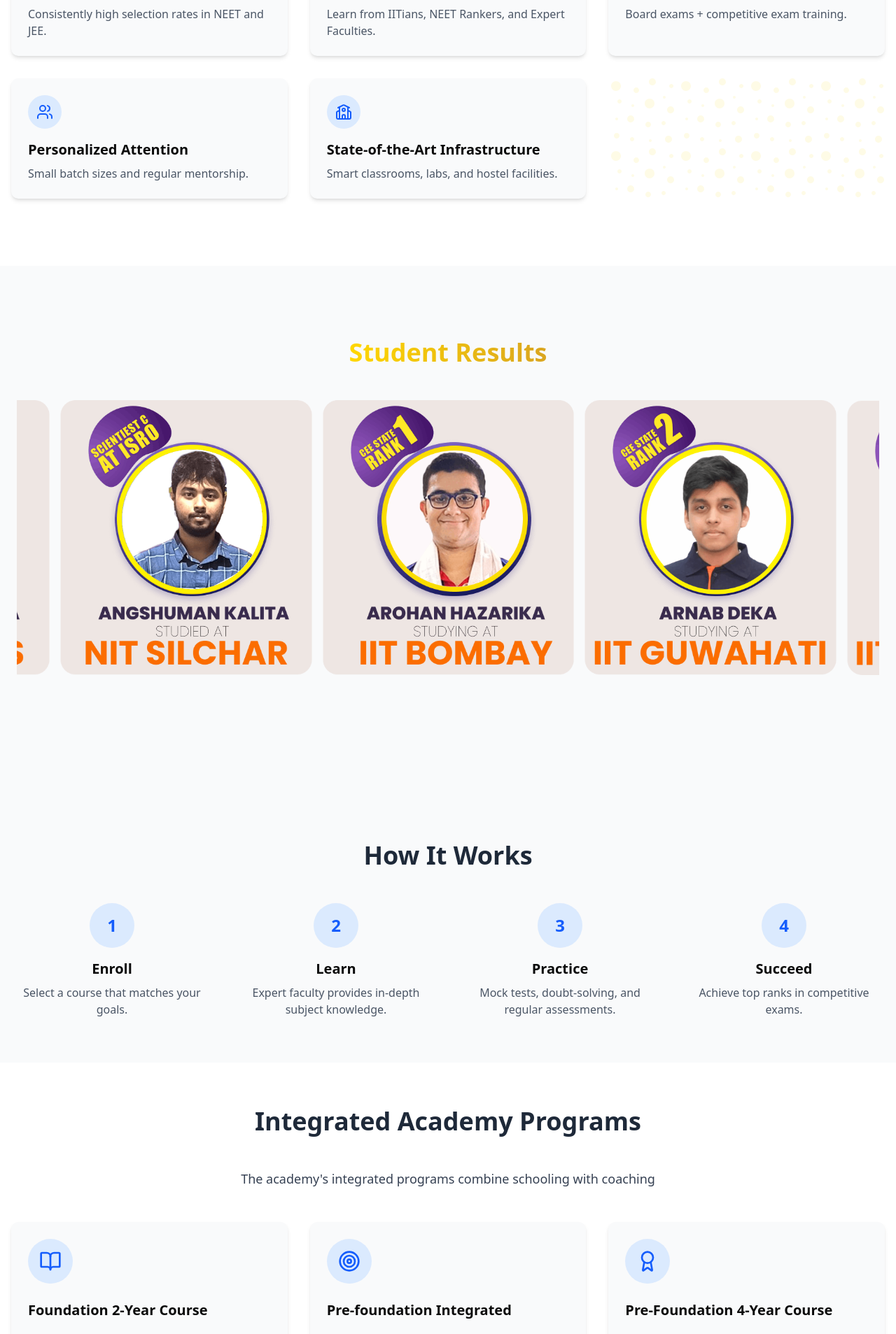
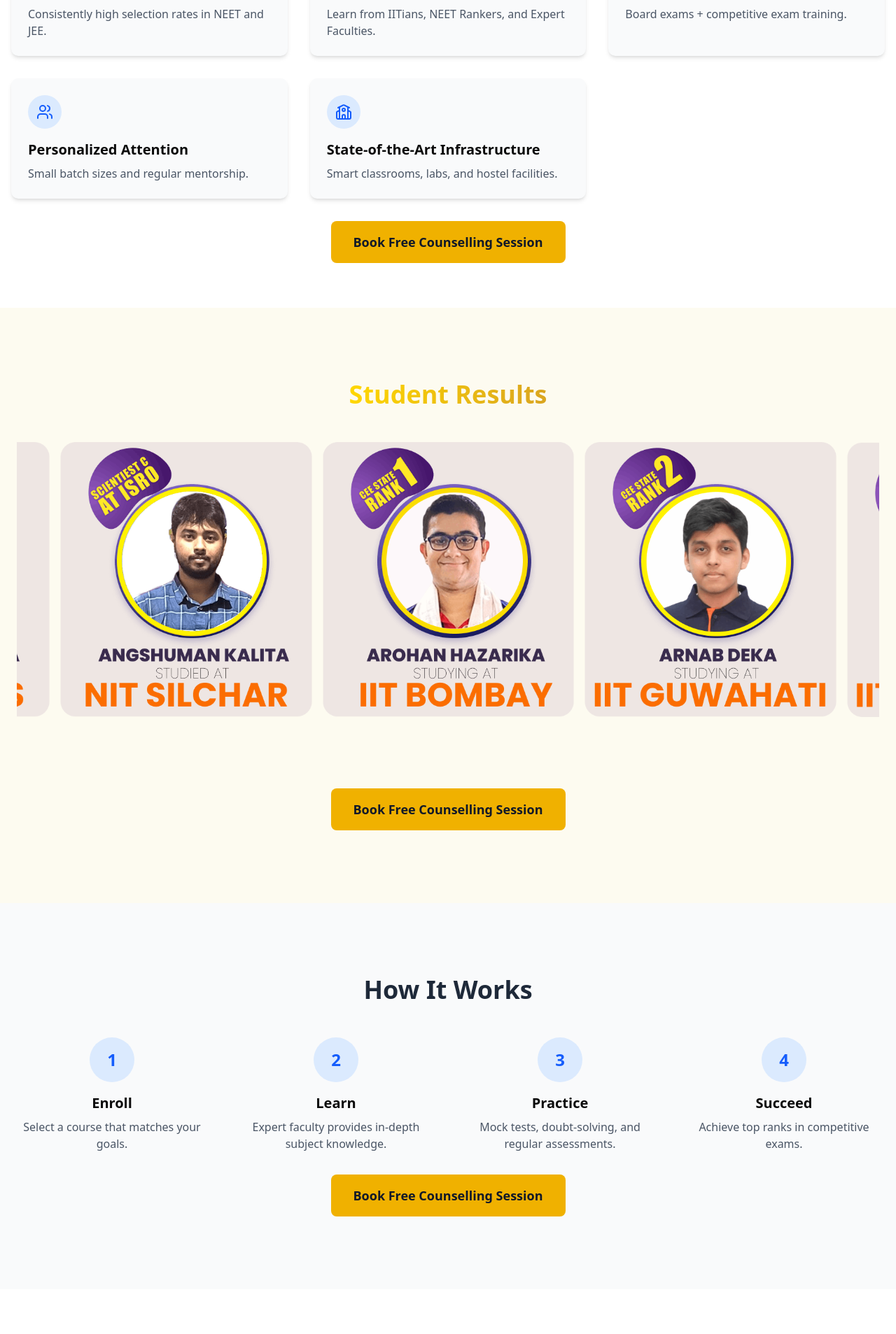
Before and after one commit to DOCTOR29/spm-nextjs, a Next.js app: page /integrated in a window 1280 px wide. Shown: the part 268-2175 px from the top of the page at 70% size. Built offline with nearby package versions, Linux system fonts and the light colour scheme.

Commit message:
cta button

```diff
--- a/app/(landing Page)/integrated/page.tsx
+++ b/app/(landing Page)/integrated/page.tsx
@@ -23,7 +23,7 @@
 import { CarouselDemo } from "./components/carouselTestimonials";
 const OPTIONS: EmblaOptionsType = { containScroll: false };
 const SLIDE_COUNT = 5;
- const urlAnchor = "https://spmandlalans.com/lp/integrated/#apply-form"
+const urlAnchor = "https://spmandlalans.com/lp/integrated/#apply-form"
 const teachers = [
   "./Teacher/1.webp",
   "./Teacher/2.webp",
@@ -133,13 +133,17 @@
               <p className="text-gray-600">Smart classrooms, labs, and hostel facilities.</p>
 
             </div>
-            <section className="section-pattern py-20">
 
-      </section>
       <section>
 
       </section>
 
+          </div>
+
+          <div className="text-center mt-8">
+            <a href={urlAnchor} target="_parent" className="inline-block bg-yellow-500 hover:bg-yellow-600 text-gray-900 font-bold px-8 py-4 rounded-md transition-colors text-lg">
+              Book Free Counselling Session
+            </a>
           </div>
 
         </div>
@@ -147,7 +151,7 @@
       </section>
 
       {/* student Result */}
-<section className='py-26 bg-gray-50'>
+<section className='md:py-26 py-10 bg-amber-50/70'>
 
 <div className="container mx-auto px-6">
           <h2 className="text-4xl font-bold text-center mb-12">
@@ -197,11 +201,17 @@
             </Card> */}
           {/* </div> */}
 
+          <div className="text-center mt-8">
+            <a href={urlAnchor} target="_parent" className="inline-block bg-yellow-500 hover:bg-yellow-600 text-gray-900 font-bold px-8 py-4 rounded-md transition-colors text-lg">
+              Book Free Counselling Session
+            </a>
+          </div>
+
         </div>
 </section>
 
       {/* How It Works Section */}
-      <section className="py-16 bg-gray-50">
+      <section className="py-10 md:py-26 bg-gray-50">
         <div className="container mx-auto px-4">
           <h2 className="text-3xl md:text-4xl font-bold text-center mb-12 text-gray-800">How It Works</h2>
           <div className="grid grid-cols-1 md:grid-cols-4 gap-8">
@@ -237,6 +247,13 @@
               <p className="text-gray-600">Achieve top ranks in competitive exams.</p>
             </div>
           </div>
+
+          <div className="text-center mt-8">
+            <a href={urlAnchor} target="_parent" className="inline-block bg-yellow-500 hover:bg-yellow-600 text-gray-900 font-bold px-8 py-4 rounded-md transition-colors text-lg">
+              Book Free Counselling Session
+            </a>
+          </div>
+
         </div>
       </section>
 
@@ -300,6 +317,13 @@
               </ul>
             </div>
           </div>
+
+          <div className="text-center mt-8">
+            <a href={urlAnchor} target="_parent" className="inline-block bg-yellow-500 hover:bg-yellow-600 text-gray-900 font-bold px-8 py-4 rounded-md transition-colors text-lg">
+              Book Free Counselling Session
+            </a>
+          </div>
+
         </div>
       </section>
 
@@ -341,6 +365,13 @@
               <p className="text-gray-600">For meritorious students</p>
             </div>
           </div>
+
+          <div className="text-center mt-8">
+            <a href={urlAnchor} target="_parent" className="inline-block bg-yellow-500 hover:bg-yellow-600 text-gray-900 font-bold px-8 py-4 rounded-md transition-colors text-lg">
+              Book Free Counselling Session
+            </a>
+          </div>
+
         </div>
       </section>
 {/* Student Testimonial */}
@@ -354,6 +385,12 @@
             {/* <EmblaCarousel slides={testimonials} options={OPTIONS} /> */}
 
             <CarouselDemo />
+
+            <div className="mt-8">
+              <a href={urlAnchor} target="_parent" className="inline-block bg-yellow-500 hover:bg-yellow-600 text-gray-900 font-bold px-8 py-4 rounded-md transition-colors text-lg">
+                Book Free Counselling Session
+              </a>
+            </div>
           </div>
 </section>
 
@@ -366,6 +403,12 @@
             Lalan's
           </div>
           <EmblaCarousel slides={teachers} teacher={true} options={OPTIONS} />
+
+          <div className="text-center mt-8">
+            <a href={urlAnchor} target="_parent" className="inline-block bg-yellow-500 hover:bg-yellow-600 text-gray-900 font-bold px-8 py-4 rounded-md transition-colors text-lg">
+              Book Free Counselling Session
+            </a>
+          </div>
         </div>
 </section>
       {/* FAQs Section */}
@@ -389,6 +432,13 @@
               <p className="text-gray-600">Register online or visit our center in Guwahati.</p>
             </div>
           </div>
+
+          <div className="text-center mt-8">
+            <a href={urlAnchor} target="_parent" className="inline-block bg-yellow-500 hover:bg-yellow-600 text-gray-900 font-bold px-8 py-4 rounded-md transition-colors text-lg">
+              Book Free Counselling Session
+            </a>
+          </div>
+
         </div>
       </section>
 
```
